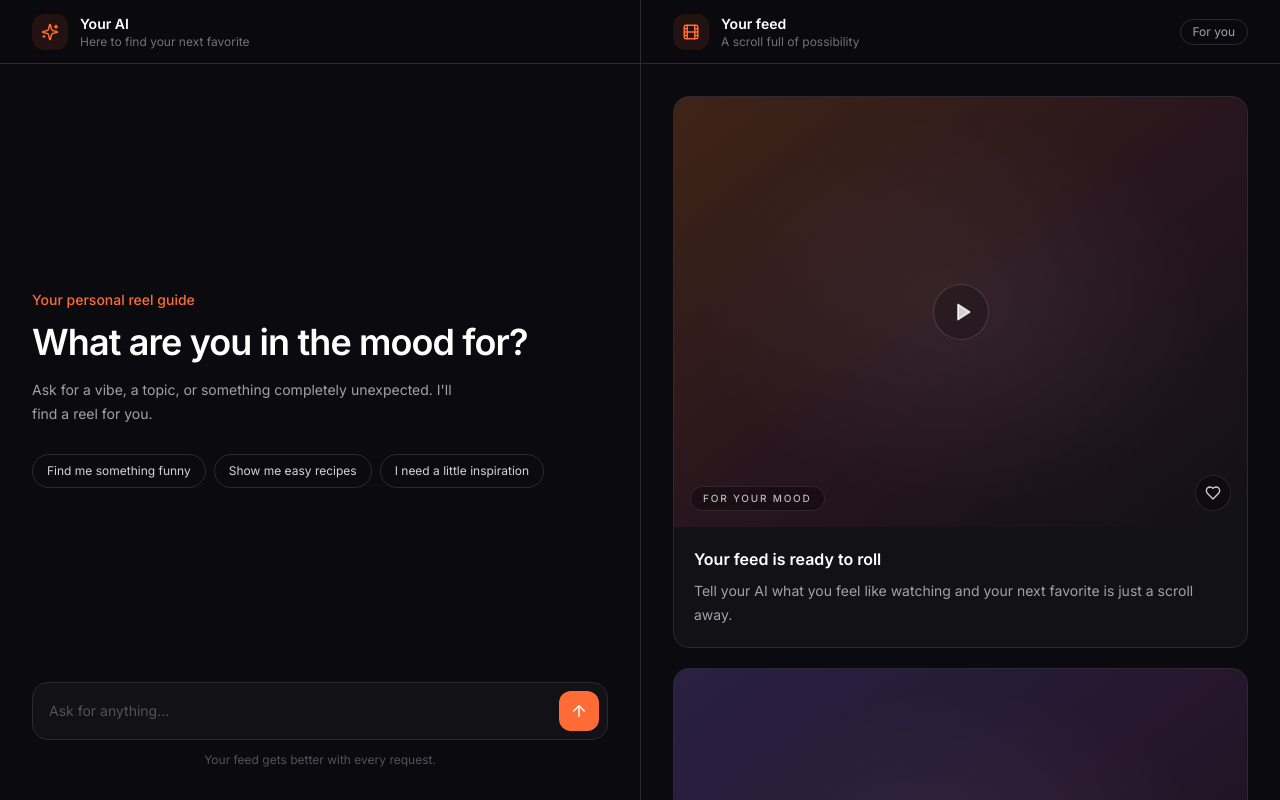
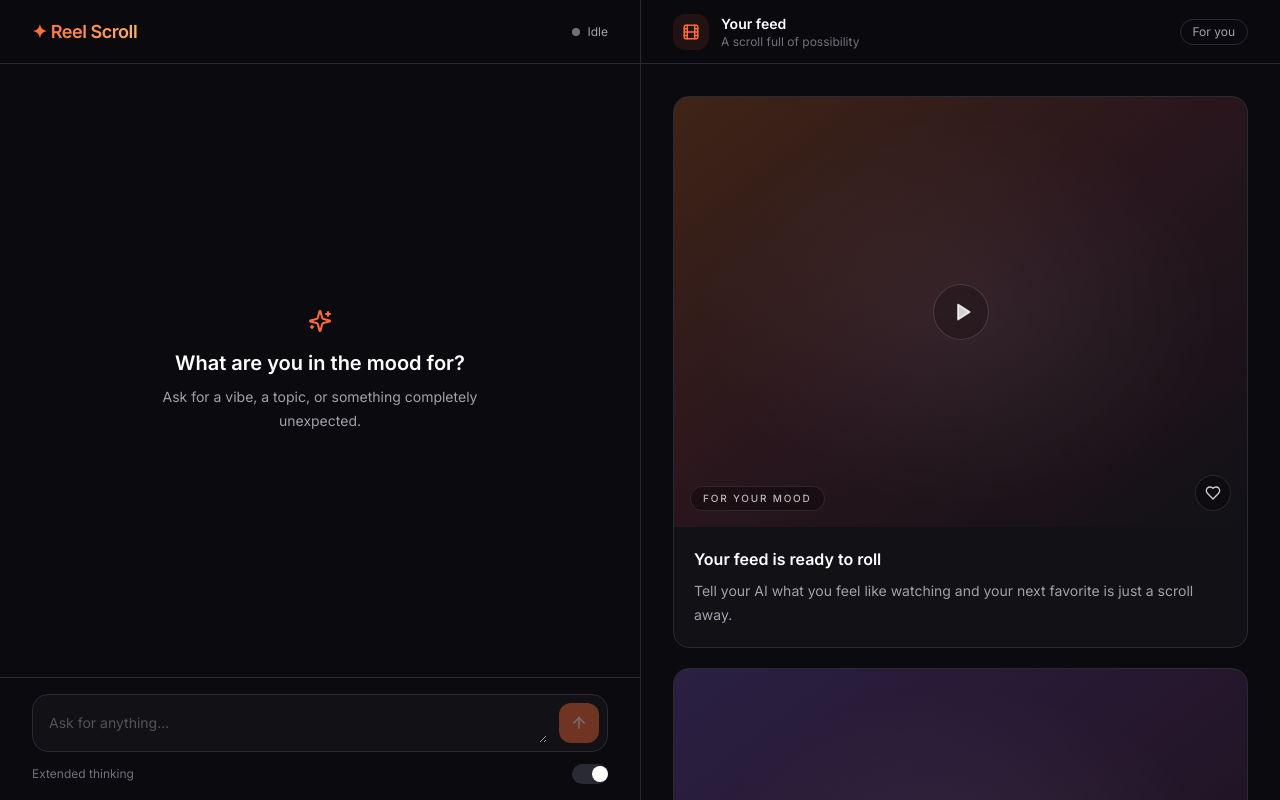
Before and after one commit to IvanDjumbishliev/Doppy, a Next.js app: page /app in a window 1280 px wide. Built offline with nearby package versions, Linux system fonts and the light colour scheme.

Commit message:
feat: integrate AI thinking state and message handling in AIPanel component

```diff
--- a/app/app/page.tsx
+++ b/app/app/page.tsx
@@ -1,11 +1,16 @@
+"use client";
+
+import { useState } from "react";
 import AIPanel from "@/components/AIPanel";
 import FeedPanel from "@/components/FeedPanel";
 
 export default function FeedPage() {
+  const [isThinking, setIsThinking] = useState(false);
+
   return (
     <main className="grid h-dvh min-h-0 grid-cols-1 grid-rows-[55dvh_45dvh] overflow-hidden bg-[#0a0a0f] text-white md:grid-cols-2 md:grid-rows-1">
-      <section aria-label="AI chat" className="min-h-0 overflow-y-auto">
-        <AIPanel />
+      <section aria-label="AI chat" className="min-h-0 overflow-hidden">
+        <AIPanel onThinkingChange={setIsThinking} />
       </section>
       <section
         aria-label="Social feed"
@@ -13,6 +18,9 @@ export default function FeedPage() {
       >
         <FeedPanel />
       </section>
+      <span className="sr-only" aria-live="polite">
+        {isThinking ? "AI is thinking" : ""}
+      </span>
     </main>
   );
 }
--- a/components/AIPanel.tsx
+++ b/components/AIPanel.tsx
@@ -1,72 +1,255 @@
+"use client";
+
+import { FormEvent, KeyboardEvent, useEffect, useRef, useState } from "react";
 import { ArrowUp, Sparkles } from "lucide-react";
 
-const suggestions = [
-  "Find me something funny",
-  "Show me easy recipes",
-  "I need a little inspiration",
-];
+type Message = {
+  role: "user" | "assistant";
+  content: string;
+};
 
-export default function AIPanel() {
+type AIPanelProps = {
+  onThinkingChange: (thinking: boolean) => void;
+};
+
+export default function AIPanel({ onThinkingChange }: AIPanelProps) {
+  const [messages, setMessages] = useState<Message[]>([]);
+  const [isThinking, setIsThinking] = useState(false);
+  const [input, setInput] = useState("");
+  const [hasCompletedResponse, setHasCompletedResponse] = useState(false);
+  const [extendedThinking, setExtendedThinking] = useState(false);
+  const messageListRef = useRef<HTMLDivElement>(null);
+
+  useEffect(() => {
+    const messageList = messageListRef.current;
+    if (messageList) {
+      messageList.scrollTop = messageList.scrollHeight;
+    }
+  }, [messages]);
+
+  async function sendMessage(event?: FormEvent<HTMLFormElement>) {
+    event?.preventDefault();
+    const message = input.trim();
+    if (!message || isThinking) return;
+
+    setInput("");
+    setMessages((current) => [
+      ...current,
+      { role: "user", content: message },
+      { role: "assistant", content: "" },
+    ]);
+    setIsThinking(true);
+    setHasCompletedResponse(false);
+    onThinkingChange(true);
+
+    try {
+      const response = await fetch("/api/chat", {
+        method: "POST",
+        headers: { "Content-Type": "application/json" },
+        body: JSON.stringify({ message }),
+      });
+
+      if (!response.ok) {
+        let errorMessage = `Chat request failed (${response.status}).`;
+        try {
+          const errorBody: unknown = await response.json();
+          if (
+            typeof errorBody === "object" &&
+            errorBody !== null &&
+            "error" in errorBody &&
+            typeof errorBody.error === "string"
+          ) {
+            errorMessage = errorBody.error;
+          }
+        } catch {
+          // Use the status-based message when the response isn't JSON.
+        }
+        throw new Error(errorMessage);
+      }
+
+      if (!response.body) {
+        throw new Error("The chat response did not include a readable stream.");
+      }
+
+      const reader = response.body.getReader();
+      const decoder = new TextDecoder();
+
+      while (true) {
+        const { done, value } = await reader.read();
+        if (done) break;
+
+        const chunk = decoder.decode(value, { stream: true });
+        if (chunk) {
+          setMessages((current) => {
+            const updated = [...current];
+            const lastMessage = updated[updated.length - 1];
+            if (lastMessage?.role === "assistant") {
+              updated[updated.length - 1] = {
+                ...lastMessage,
+                content: lastMessage.content + chunk,
+              };
+            }
+            return updated;
+          });
+        }
+      }
+
+      const remainingText = decoder.decode();
+      if (remainingText) {
+        setMessages((current) => {
+          const updated = [...current];
+          const lastMessage = updated[updated.length - 1];
+          if (lastMessage?.role === "assistant") {
+            updated[updated.length - 1] = {
+              ...lastMessage,
+              content: lastMessage.content + remainingText,
+            };
+          }
+          return updated;
+        });
+      }
+
+      setHasCompletedResponse(true);
+    } catch (error) {
+      const errorMessage =
+        error instanceof Error ? error.message : "Something went wrong.";
+      setMessages((current) => {
+        const updated = [...current];
+        const lastMessage = updated[updated.length - 1];
+        if (lastMessage?.role === "assistant" && !lastMessage.content) {
+          updated[updated.length - 1] = {
+            ...lastMessage,
+            content: errorMessage,
+          };
+        } else {
+          updated.push({ role: "assistant", content: errorMessage });
+        }
+        return updated;
+      });
+    } finally {
+      setIsThinking(false);
+      onThinkingChange(false);
+    }
+  }
+
+  function handleInputKeyDown(event: KeyboardEvent<HTMLTextAreaElement>) {
+    if (event.key === "Enter" && !event.shiftKey) {
+      event.preventDefault();
+      void sendMessage();
+    }
+  }
+
+  const status = isThinking
+    ? { label: "Thinking", color: "bg-[#ff6b35]", animate: true }
+    : hasCompletedResponse
+      ? { label: "Done", color: "bg-emerald-400", animate: false }
+      : { label: "Idle", color: "bg-zinc-500", animate: false };
+
   return (
-    <div className="flex min-h-full flex-col">
-      <header className="sticky top-0 z-10 flex h-16 shrink-0 items-center gap-3 border-b border-[#2a2a35] bg-[#0a0a0f]/95 px-5 backdrop-blur md:px-8">
-        <span className="flex h-9 w-9 items-center justify-center rounded-xl bg-[#ff6b35]/10 text-[#ff6b35]">
-          <Sparkles aria-hidden="true" size={18} />
-        </span>
-        <div>
-          <h1 className="text-sm font-semibold">Your AI</h1>
-          <p className="text-xs text-zinc-500">Here to find your next favorite</p>
+    <div className="flex h-full min-h-0 flex-col">
+      <header className="z-10 flex h-16 shrink-0 items-center justify-between border-b border-[#2a2a35] bg-[#0a0a0f]/95 px-5 backdrop-blur md:px-8">
+        <h1 className="bg-gradient-to-r from-[#ff6b35] to-[#ffb15e] bg-clip-text text-lg font-semibold tracking-tight text-transparent">
+          ✦ Reel Scroll
+        </h1>
+        <div className="flex items-center gap-2" aria-live="polite">
+          <span
+            aria-hidden="true"
+            className={`h-2 w-2 rounded-full ${status.color} ${
+              status.animate ? "animate-pulse" : ""
+            }`}
+          />
+          <span className="text-xs text-zinc-400">{status.label}</span>
         </div>
       </header>
 
-      <div className="flex flex-1 flex-col px-5 py-8 md:px-8">
-        <div className="mx-auto my-auto w-full max-w-xl py-8">
-          <p className="mb-3 text-sm font-medium text-[#ff6b35]">
-            Your personal reel guide
-          </p>
-          <h2 className="text-3xl font-semibold leading-tight tracking-tight sm:text-4xl">
-            What are you in the mood for?
-          </h2>
-          <p className="mt-4 max-w-md text-sm leading-6 text-zinc-400">
-            Ask for a vibe, a topic, or something completely unexpected. I&apos;ll
-            find a reel for you.
-          </p>
+      <div
+        ref={messageListRef}
+        role="log"
+        aria-label="Chat messages"
+        aria-live="polite"
+        className="min-h-0 flex-1 space-y-5 overflow-y-auto px-5 py-6 md:px-8"
+      >
+        {messages.length === 0 ? (
+          <div className="flex h-full min-h-48 flex-col items-center justify-center text-center">
+            <Sparkles aria-hidden="true" className="mb-4 text-[#ff6b35]" size={24} />
+            <h2 className="text-xl font-semibold">What are you in the mood for?</h2>
+            <p className="mt-2 max-w-sm text-sm leading-6 text-zinc-400">
+              Ask for a vibe, a topic, or something completely unexpected.
+            </p>
+          </div>
+        ) : (
+          messages.map((message, index) => (
+            <div
+              key={`${index}-${message.role}`}
+              className={`flex ${
+                message.role === "user" ? "justify-end" : "justify-start"
+              }`}
+            >
+              <div
+                className={`max-w-[85%] whitespace-pre-wrap break-words rounded-2xl px-4 py-3 text-sm leading-6 ${
+                  message.role === "user"
+                    ? "rounded-br-md bg-[#ff6b35]/15 text-orange-50"
+                    : "rounded-bl-md border border-[#2a2a35] bg-[#111116] text-zinc-200"
+                }`}
+              >
+                {message.content ||
+                  (isThinking && index === messages.length - 1 ? (
+                    <span className="inline-flex items-center gap-1.5 text-zinc-500">
+                      <span className="animate-pulse">Thinking</span>
+                      <span className="animate-pulse">...</span>
+                    </span>
+                  ) : null)}
+              </div>
+            </div>
+          ))
+        )}
+      </div>
 
-          <div className="mt-7 flex flex-wrap gap-2">
-            {suggestions.map((suggestion) => (
-              <button
-                key={suggestion}
-                type="button"
-                className="rounded-full border border-[#2a2a35] px-3.5 py-2 text-left text-xs text-zinc-300 transition-colors hover:border-[#ff6b35]/60 hover:text-white"
-              >
-                {suggestion}
-              </button>
-            ))}
-          </div>
-        </div>
-
-        <div className="mx-auto w-full max-w-xl">
+      <div className="shrink-0 border-t border-[#2a2a35] px-5 pb-4 pt-4 md:px-8">
+        <form onSubmit={sendMessage} className="mx-auto w-full max-w-2xl">
           <label htmlFor="reel-prompt" className="sr-only">
-            Ask for a reel
+            Message Reel Scroll
           </label>
-          <div className="flex items-center gap-3 rounded-2xl border border-[#2a2a35] bg-[#111116] p-2 pl-4 transition-colors focus-within:border-[#ff6b35]/70">
-            <input
+          <div className="flex items-end gap-3 rounded-2xl border border-[#2a2a35] bg-[#111116] p-2 pl-4 transition-colors focus-within:border-[#ff6b35]/70">
+            <textarea
               id="reel-prompt"
-              type="text"
+              value={input}
+              onChange={(event) => setInput(event.target.value)}
+              onKeyDown={handleInputKeyDown}
+              disabled={isThinking}
+              rows={1}
               placeholder="Ask for anything..."
-              className="min-w-0 flex-1 bg-transparent py-2 text-sm text-white outline-none placeholder:text-zinc-600"
+              className="max-h-32 min-h-10 min-w-0 flex-1 resize-y bg-transparent py-2.5 text-sm text-white outline-none placeholder:text-zinc-600 disabled:opacity-60"
             />
             <button
-              type="button"
+              type="submit"
               aria-label="Send message"
-              className="flex h-10 w-10 shrink-0 items-center justify-center rounded-xl bg-[#ff6b35] text-white transition-colors hover:bg-[#ff8052]"
+              disabled={!input.trim() || isThinking}
+              className="flex h-10 w-10 shrink-0 items-center justify-center rounded-xl bg-[#ff6b35] text-white transition-colors hover:bg-[#ff8052] disabled:cursor-not-allowed disabled:opacity-40"
             >
               <ArrowUp aria-hidden="true" size={18} />
             </button>
           </div>
-          <p className="mt-3 text-center text-xs text-zinc-600">
-            Your feed gets better with every request.
-          </p>
+        </form>
+
+        <div className="mx-auto mt-3 flex w-full max-w-2xl items-center justify-between">
+          <span className="text-xs text-zinc-500">Extended thinking</span>
+          <button
+            type="button"
+            role="switch"
+            aria-checked={extendedThinking}
+            aria-label="Extended thinking"
+            onClick={() => setExtendedThinking((enabled) => !enabled)}
+            className={`relative h-5 w-9 rounded-full transition-colors ${
+              extendedThinking ? "bg-[#ff6b35]" : "bg-[#2a2a35]"
+            }`}
+          >
+            <span
+              className={`absolute top-0.5 h-4 w-4 rounded-full bg-white transition-transform ${
+                extendedThinking ? "translate-x-4" : "translate-x-0.5"
+              }`}
+            />
+          </button>
         </div>
       </div>
     </div>
```
